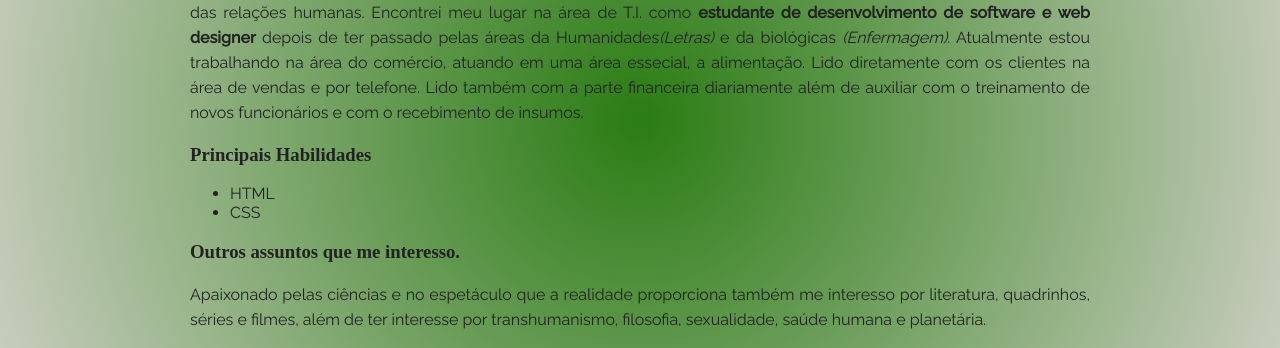
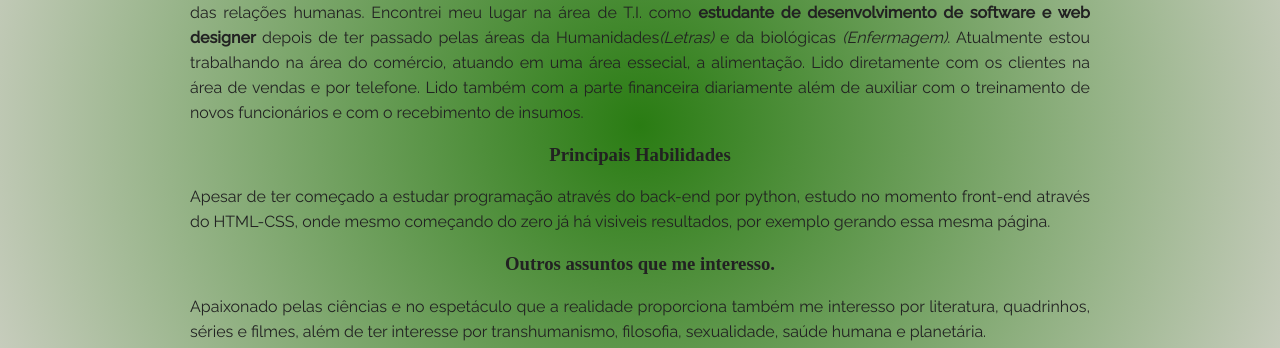
Before and after one commit to torres-dev/torres-dev.github.io, a plain HTML site: page index.html in a window 1280 px wide. Shown: the part 428-776 px from the top of the page. Drawn offline with Linux system fonts and the light colour scheme; a web font is replaced by a local one.

Commit message:
Mudanças no h3 , troca de alinhamento do texto e retirada da lista e substituição por paragráfo.

```diff
--- a/css/style.css
+++ b/css/style.css
@@ -63,6 +63,7 @@ h2{margin-top: 0;
 }
 
 h3{font-family: 'Train One';
+    text-align: center;
 }
 
 h4{
--- a/index.html
+++ b/index.html
@@ -44,14 +44,16 @@
        Sou <strong>Edgar Torres </strong>, um progressista originário de Assis - SP vivendo em Curitiba - PR, amante da ciência, do ceticismo e das relações humanas. Encontrei meu lugar na área de T.I. como <strong> estudante de desenvolvimento de software e web designer</strong> depois de ter passado pelas áreas da Humanidades<em>(Letras)</em> e da biológicas <em>(Enfermagem)</em>. Atualmente estou trabalhando na área do comércio, atuando em uma área essecial, a alimentação. Lido diretamente com os clientes na área de vendas e por telefone. Lido também com a parte financeira diariamente além de auxiliar com o treinamento de novos funcionários e com o recebimento de insumos.
     </p>
     <h3>Principais Habilidades </h3>
-    <ul>
+    <p>Apesar de ter começado a estudar programação através do back-end por python, estudo no momento front-end através do HTML-CSS, onde mesmo começando do zero já há visiveis resultados, por exemplo gerando essa mesma página. </p>
+
+    <!--<ul>
         <li>HTML</li>
         <li>CSS</li>
-        <!--<li>Python</li>
+        <li>Python</li>
         <li>Edição de Imagens</li>
-        <li>Edição de Vídeos</li> -->
+        <li>Edição de Vídeos</li>
 
-    </ul>
+    </ul> -->
     <h3>Outros assuntos que me interesso.</h3>
     <p>
         Apaixonado pelas ciências e no espetáculo que a realidade proporciona também me interesso  por literatura, quadrinhos, séries e filmes, além de ter interesse por transhumanismo, filosofia, sexualidade, saúde humana e planetária.
```
